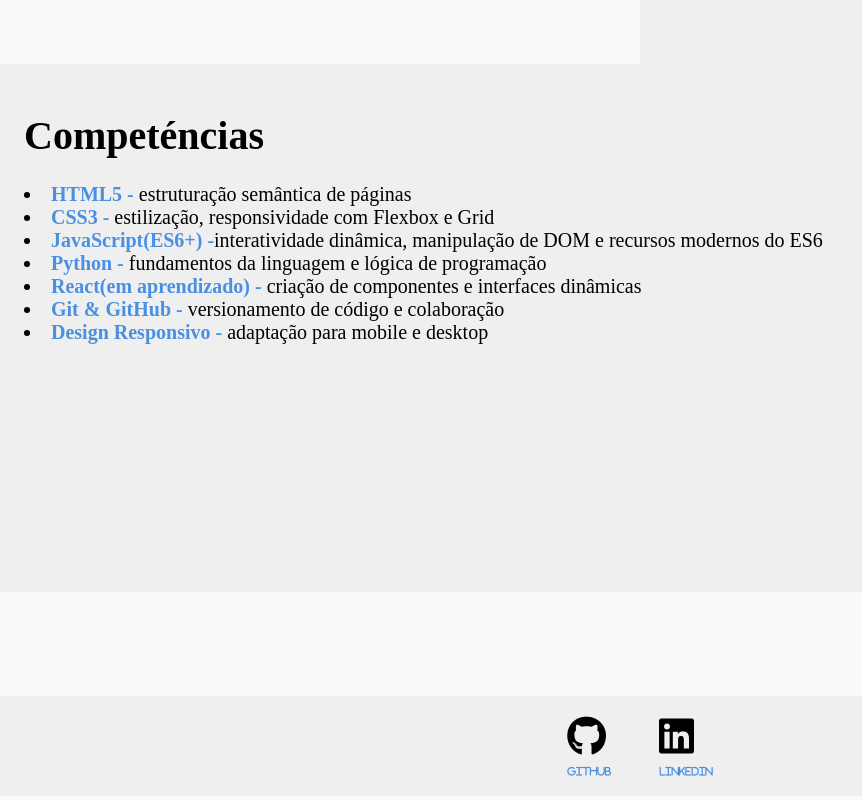
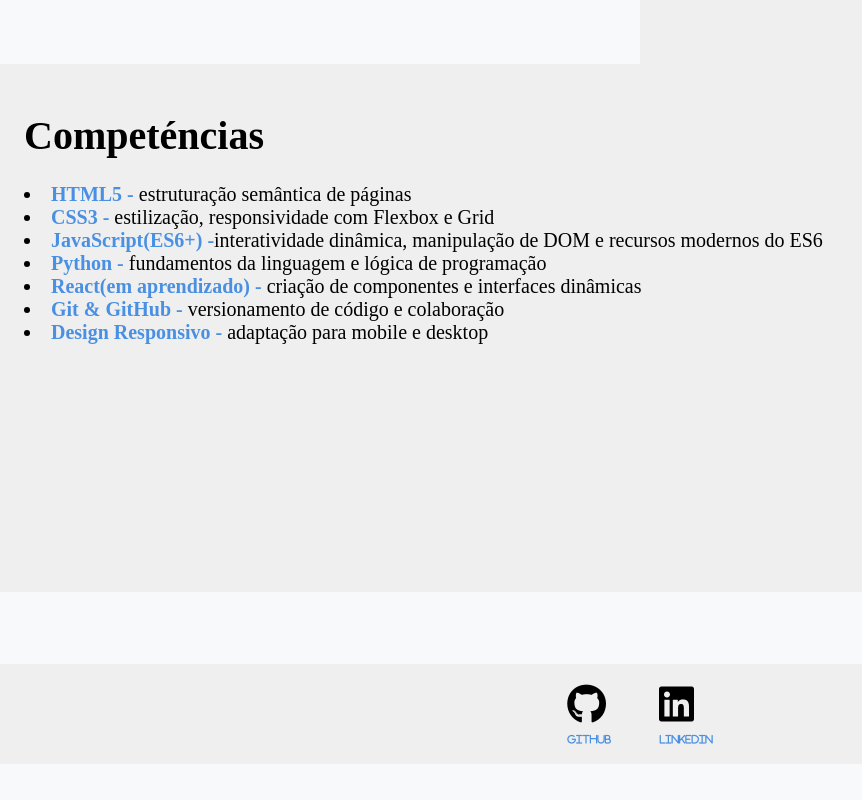
Before and after one commit to Antonio-Lucas13/Antonio-Dev-Portifolio-, a plain HTML site: page Index.html in a window 1280 px wide. Shown: the part 1056-1856 px from the top of the page, without its empty margins (0-862 px from the left). After the commit the page ends 1824 px from the top, so only its background shows below. Drawn offline with Linux system fonts and the light colour scheme.

Commit message:
Update style.css

```diff
--- a/CSS/style.css
+++ b/CSS/style.css
@@ -131,7 +131,7 @@ font-size: 1rem;
 }
 
 #contact {
-  margin-top: 6.5rem;
+  margin-top: 4.5rem;
   height: 100px;
   background-color: #efefef;
   display: flex;
```
